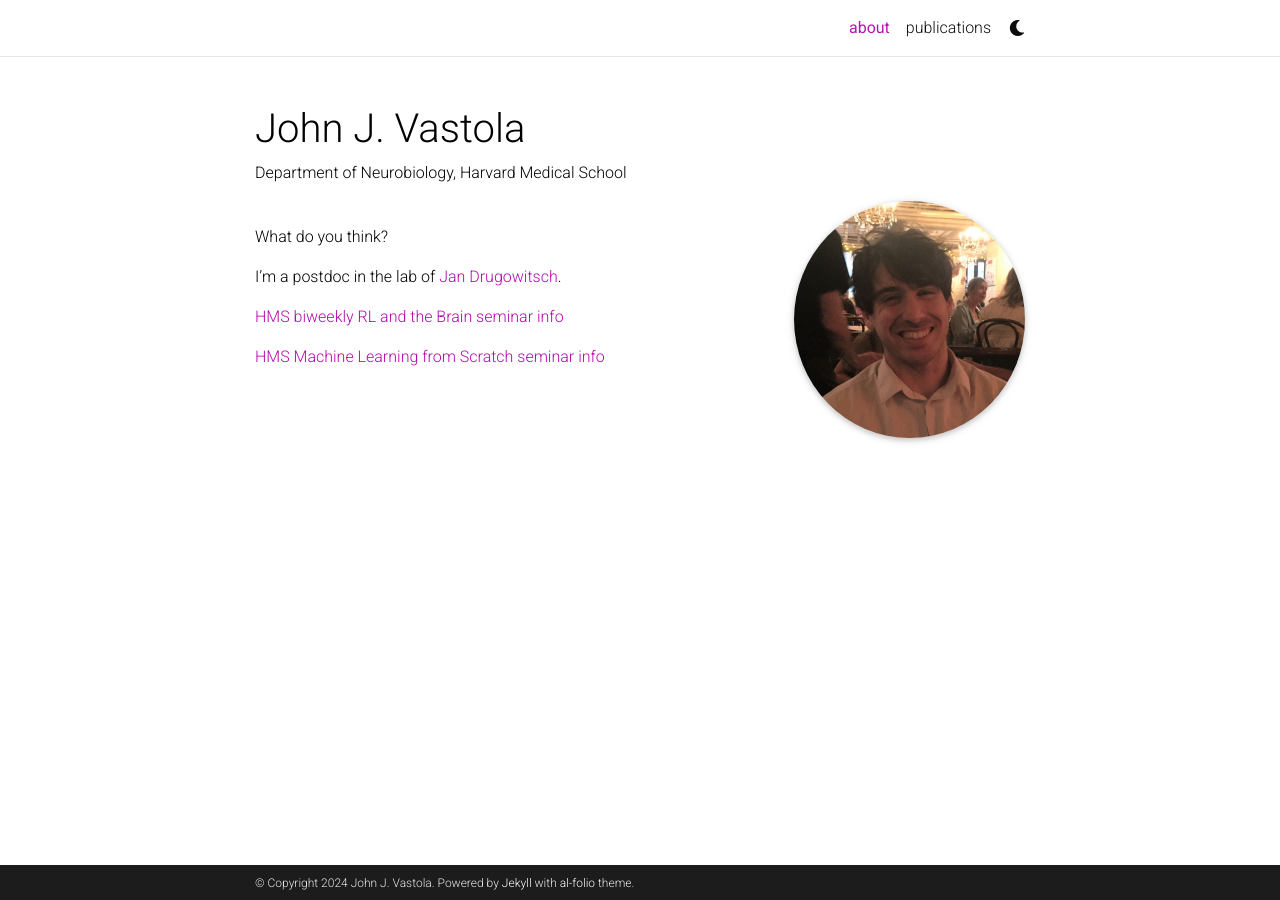
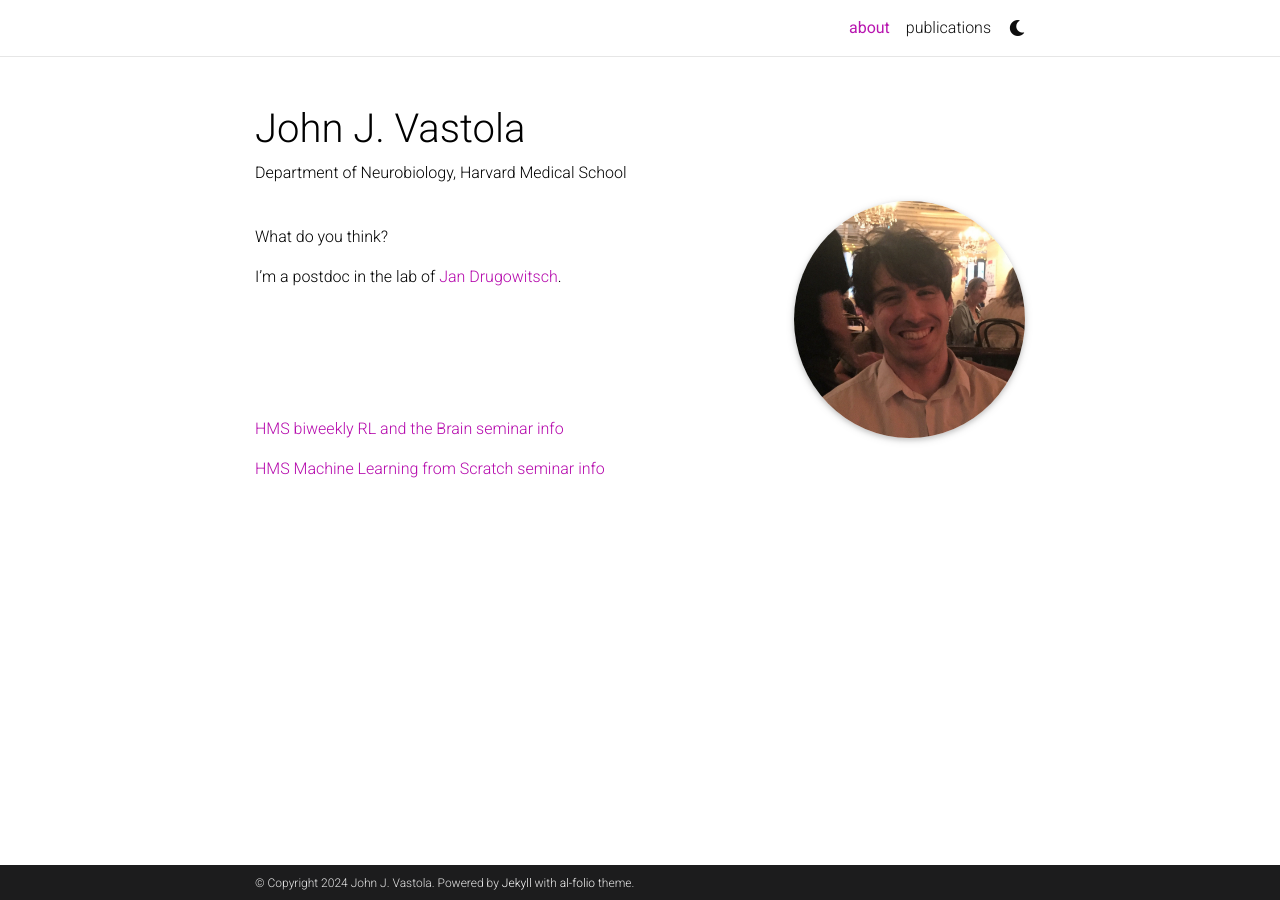
Before and after one commit to john-vastola/john-vastola.github.io, a Jekyll site: the page built from _pages/about.md, in a window 1280 px wide. Built offline with Jekyll 4.4.1, drawn with Linux system fonts in a browser that asks for light colours; full-size pictures stand in for the smaller copies a plugin makes; comment, search, counter and statistics services are not loaded; a style sheet for code colours, icons or effects is not loaded.

Commit message:
trying to add space

```diff
--- a/_pages/about.md
+++ b/_pages/about.md
@@ -23,6 +23,7 @@ What do you think?
 
 I'm a postdoc in the lab of [Jan Drugowitsch](https://drugowitschlab.hms.harvard.edu/).
 
+<br/><br/><br/><br/>
 
 
 [HMS biweekly RL and the Brain seminar info](https://www.rlandthebrain.com/hms_seminar)
```
